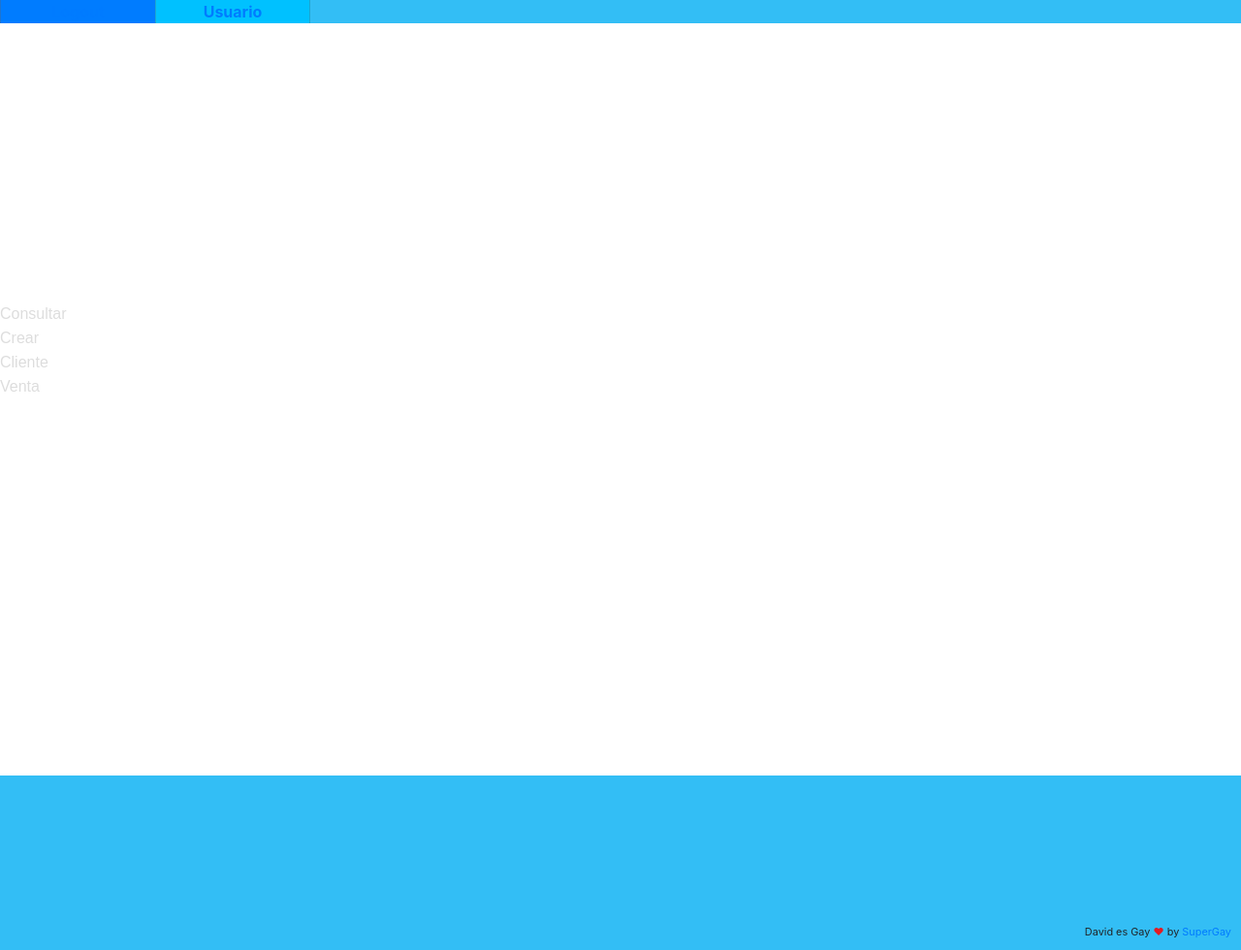
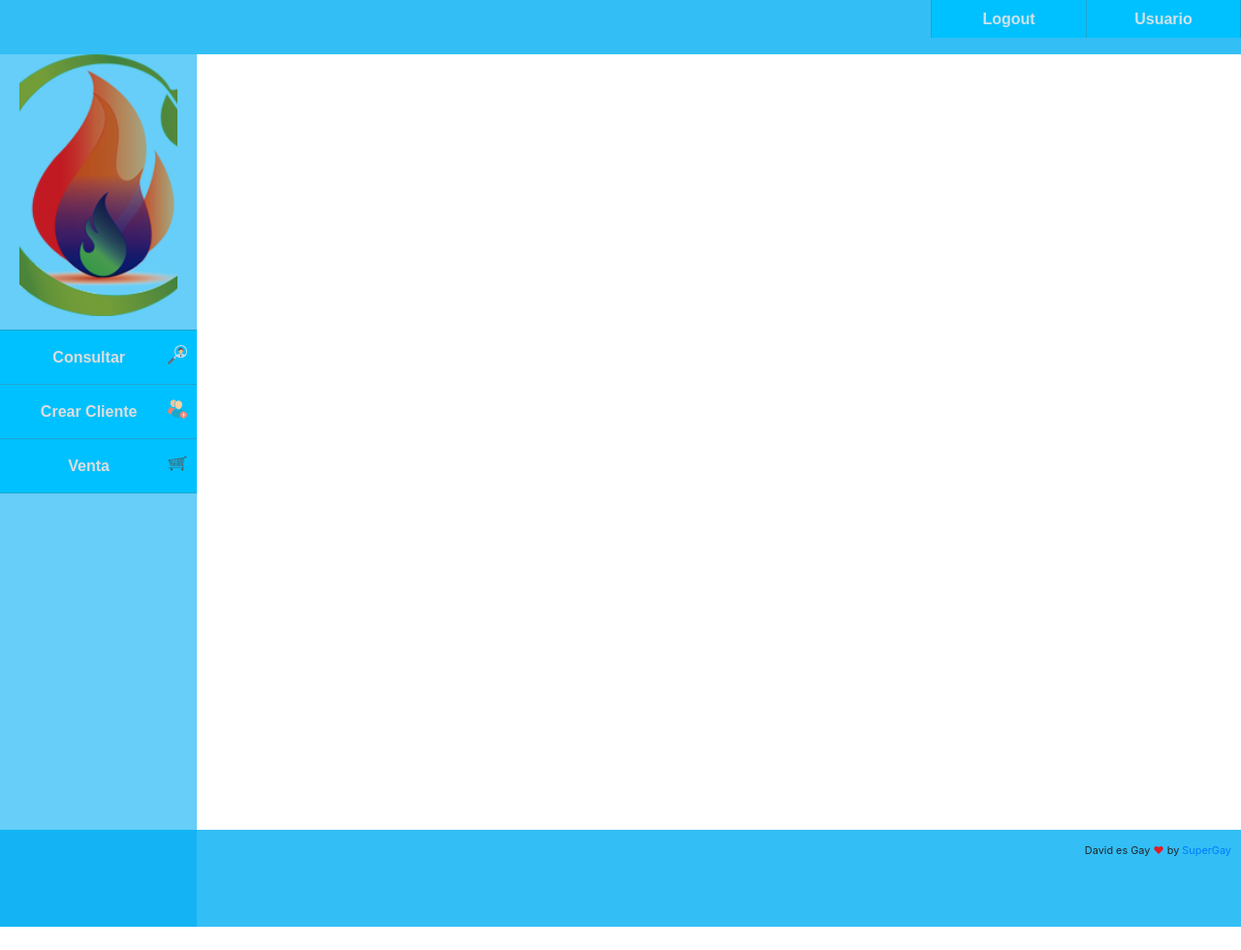
Before and after one commit to davidneitor185/ProyectoDS, a Django app: page /ATodoGasApp/index in a window 1280 px wide. Shown: the whole page at 97% size. After the commit the page ends 956 px from the top, so only its background shows below. Run offline with Django 3.2, Linux system fonts and the light colour scheme; some libraries are stand-ins or nearby versions.

Commit message:
Merge con todas las ramas

```diff
--- a/ATodoGasWeb/ATodoGasApp/static/ATodoGasApp/css/cs_Index.css
+++ b/ATodoGasWeb/ATodoGasApp/static/ATodoGasApp/css/cs_Index.css
@@ -1,4 +1,3 @@
-
 html, body, div, span, applet, object, iframe,
 h1, h2, h3, h4, h5, h6, p, blockquote, pre,
 a, abbr, acronym, address, big, cite, code,
@@ -59,23 +58,14 @@
 
 #MenuSuperior {
     width: 100%;
-<<<<<<< HEAD
-    height: 5%;
-    background-color: rgba(0, 174, 243, .8);
-=======
     height: 7%;
     background-color: rgba(0, 174, 243, .8);
 
->>>>>>> David
 }
 
 #MenuSuperior ul{
     width: 25%;
-<<<<<<< HEAD
-    height: 100%;
-=======
     height: 70%;
->>>>>>> David
     float: right;
     display: table;
 }
@@ -92,17 +82,10 @@
 }
 #MenuSuperior li:last-child{
     border-right: 1px solid rgba(100,100,100,.3);
-<<<<<<< HEAD
 }
 #MenuSuperior li:hover{
     background-color:rgb(0,124,255) ;
 }
-=======
-}
-#MenuSuperior li:hover{
-    background-color:rgb(0,124,255) ;
-}
->>>>>>> David
 #MenuSuperior a{
     color:rgba(230,230,230,.9);
     font-family: sans-serif;
@@ -117,11 +100,7 @@
 
 #Contenido {
 width: 100%;
-<<<<<<< HEAD
-height: 95%;
-=======
 height: 100%;
->>>>>>> David
 background-color: white;
 ;
 }
@@ -133,18 +112,9 @@
 
 
 #Contenedor {
-<<<<<<< HEAD
-    width: 16%;
-    height: 100%;
-    transition: transform 1s linear;
-    float: left;
-    left:-20%;
-    transition: all 500ms linear
-=======
     width: 100%;
     height: 100%;
 
->>>>>>> David
 
 
 
@@ -155,7 +125,6 @@
     height: 100%;
     background-color:/*#240D66*/ rgba(0, 174, 243, .6);
     position: absolute;
-<<<<<<< HEAD
 }
 
 #logo{
@@ -178,30 +147,6 @@
 
 
 }
-=======
-}
-
-#logo{
-    width: 80%;
-    height: 30%;
-    margin: auto;
-    background-color: chartreuse;
-    background: url("/../static/ATodoGasApp/logo.png") no-repeat;
-    background-position: center;
-    background-size: cover;
-
-}
-
-
-
-
-#MenuLateral ul{
-    width: 100%;
-    margin-top:7% ;
-
-
-}
->>>>>>> David
 #MenuLateral ul li{
     background-color:/* #240D66*/rgb(0,193,255);
     text-align: center;
@@ -323,8 +268,6 @@
 .page-footer span {
   color: #e31b23;
 }
-<<<<<<< HEAD
-=======
 /*******************  paginita ******************/
 .paginita{
     padding: 0%;
@@ -334,4 +277,3 @@
 .miRow{
     height: 900px;
 }
->>>>>>> David
```
